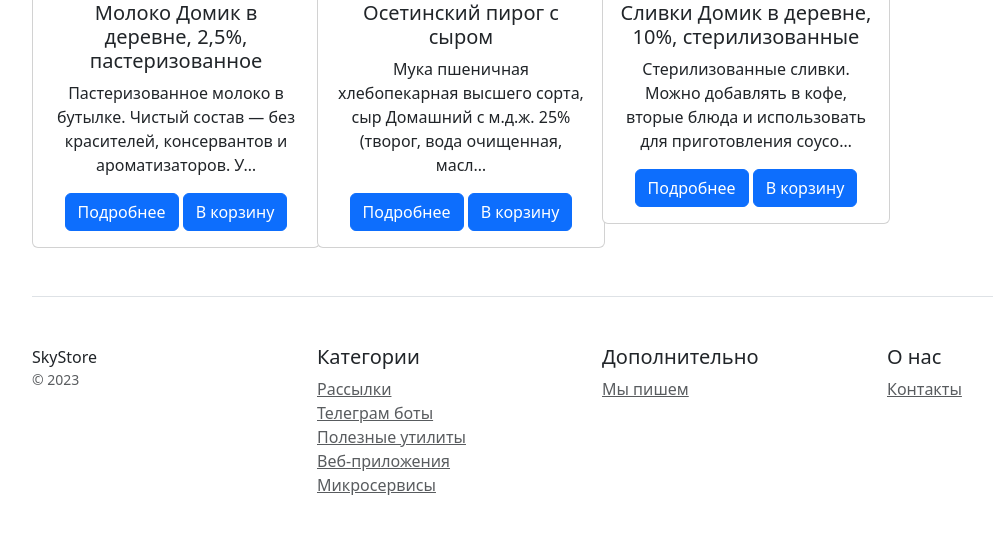
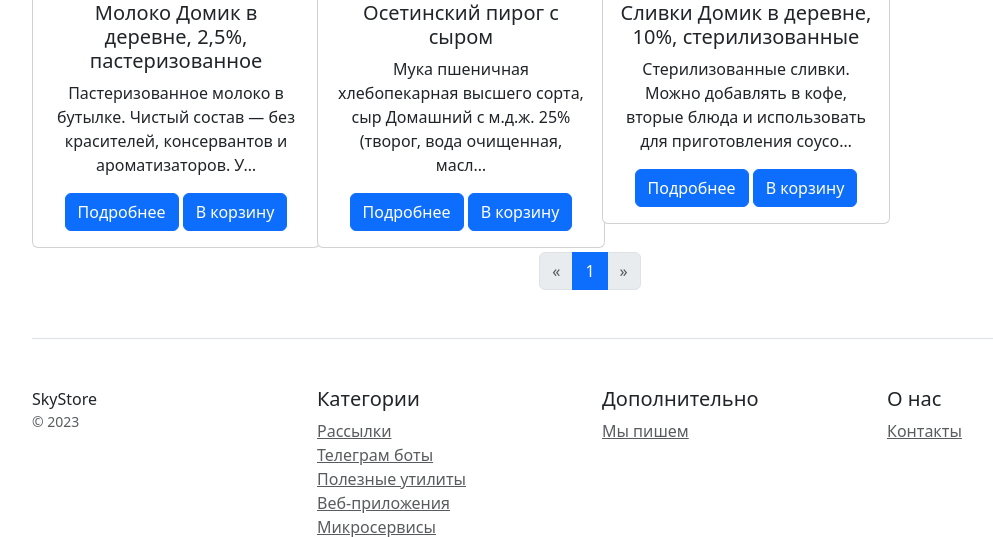
Before and after one commit to Chocoeater/DjangoProject, a Django app: page /home/ in a window 1280 px wide. Shown: the part 515-1052 px from the top of the page, without its empty margins (50-1043 px from the left). Before the commit the page ends 1010 px from the top, so only its background shows below. Run offline with Django 5.2, Linux system fonts and the light colour scheme; data comes from the database, SQL or seed files in the repository; some libraries are stand-ins or nearby versions.

Commit message:
add func to add new product and pagination on home page

```diff
--- a/catalog/models.py
+++ b/catalog/models.py
@@ -23,8 +23,8 @@
     image_product = models.ImageField(upload_to='catalog/images', verbose_name='Изображение', blank=True, null=True)
     category = models.ForeignKey(Category, on_delete=models.CASCADE, related_name='products', verbose_name='Категория')
     price = models.FloatField(verbose_name='Стоимость')
-    created_at = models.DateTimeField(verbose_name='Дата создания')
-    updated_at = models.DateTimeField(verbose_name='Дата изменения')
+    created_at = models.DateTimeField(verbose_name='Дата создания', auto_now_add=True)
+    updated_at = models.DateTimeField(verbose_name='Дата изменения', auto_now=True)
 
     def __str__(self):
         return self.product_name
--- a/catalog/templates/header.html
+++ b/catalog/templates/header.html
@@ -3,5 +3,6 @@
     <nav class="ms-5">
         <a class="p-2 btn btn-outline-primary" href="/home/">Каталог</a>
         <a class="p-2 btn btn-outline-primary" href="/contacts/">Контакты</a>
+        <a class="p-2 btn btn-outline-primary" href="/add/">Добавить товар</a>
     </nav>
 </div>
--- a/catalog/templates/home.html
+++ b/catalog/templates/home.html
@@ -12,8 +12,8 @@
 
 {% block content %}
 <div class="row text-center">
-    {% for product in products %}
-    <div class="col-3">
+    {% for product in page_obj %}
+    <div class="col-3 mb-1">
         <div class="card" style="width: 18rem;">
             <img src="{{ product.image_product | media_filter }}" class="card-img-top" alt="...">
             <div class="card-body">
@@ -26,4 +26,46 @@
     </div>
     {% endfor %}
 </div>
+
+<!-- Пагинация, почти полностью слизано с тырнетов -->
+<nav aria-label="Page navigation example">
+    <ul class="pagination justify-content-center">
+
+        <!-- Кнопка "Назад" -->
+        {% if page_obj.has_previous %}
+        <li class="page-item">
+            <a class="page-link" href="?page={{ page_obj.previous_page_number }}" aria-label="Previous">
+                <span aria-hidden="true">&laquo;</span>
+            </a>
+        </li>
+        {% else %}
+        <li class="page-item disabled">
+            <span class="page-link">&laquo;</span>
+        </li>
+        {% endif %}
+
+        <!-- Номера страниц -->
+        {% for num in page_obj.paginator.page_range %}
+        {% if page_obj.number == num %}
+        <li class="page-item active"><span class="page-link">{{ num }}</span></li>
+        {% elif num > page_obj.number|add:-3 and num < page_obj.number|add:3 %}
+        <li class="page-item"><a class="page-link" href="?page={{ num }}">{{ num }}</a></li>
+        {% endif %}
+        {% endfor %}
+
+        <!-- Кнопка "Вперёд" -->
+        {% if page_obj.has_next %}
+        <li class="page-item">
+            <a class="page-link" href="?page={{ page_obj.next_page_number }}" aria-label="Next">
+                <span aria-hidden="true">&raquo;</span>
+            </a>
+        </li>
+        {% else %}
+        <li class="page-item disabled">
+            <span class="page-link">&raquo;</span>
+        </li>
+        {% endif %}
+
+    </ul>
+</nav>
 {% endblock %}
--- a/catalog/urls.py
+++ b/catalog/urls.py
@@ -1,12 +1,13 @@
 
 from django.urls import path
 from catalog.apps import CatalogConfig
-from catalog.views import home, contacts, product_detail
+from catalog.views import home, contacts, product_detail, add_product
 
 app_name = CatalogConfig.name
 
 urlpatterns = [
     path('home/', home, name='home'),
     path('contacts/', contacts, name='contacts'),
-    path('products/<int:pk>/', product_detail, name='product_detail')
+    path('products/<int:pk>/', product_detail, name='product_detail'),
+    path('add/', add_product, name='add_product'),
 ]
--- a/catalog/views.py
+++ b/catalog/views.py
@@ -1,18 +1,22 @@
-from django.shortcuts import render, get_object_or_404
+from django.shortcuts import render, get_object_or_404, redirect
 from django.http import HttpResponse
 from catalog.models import Contact, Product
+from catalog.forms import ProductForm
+from django.core.paginator import Paginator
 
 
 def home(request):
     last_products = Product.objects.order_by('-created_at')[:5]
-
     print('Последние 5 продуктов:')
     for product in last_products:
         print(product.id, product.product_name, product.created_at)
 
     products = Product.objects.all()
+    paginator = Paginator(products, 4) # задаем количество продуктов на главной
+    number_of_page = request.GET.get('page') # получаем номер текущей страницы
+    page_obj = paginator.get_page(number_of_page) # получаем страницу с товарами
     context = {
-        'products': products,
+        'page_obj': page_obj,
     }
     return render(request, 'home.html', context=context)
 
@@ -32,3 +36,13 @@
     }
 
     return render(request, 'product_detail.html', context)
+
+def add_product(request):
+    if request.method == 'POST':
+        form = ProductForm(request.POST)
+        if form.is_valid():
+            form.save()
+            # return redirect('product_success')  # например, страница с подтверждением
+    else:
+        form = ProductForm()
+    return render(request, 'add_product.html', {'form': form})
```
Also changed, not shown: catalog/forms.py (added, +21 -0 lines), catalog/templates/add_product.html (added, +13 -0 lines).
